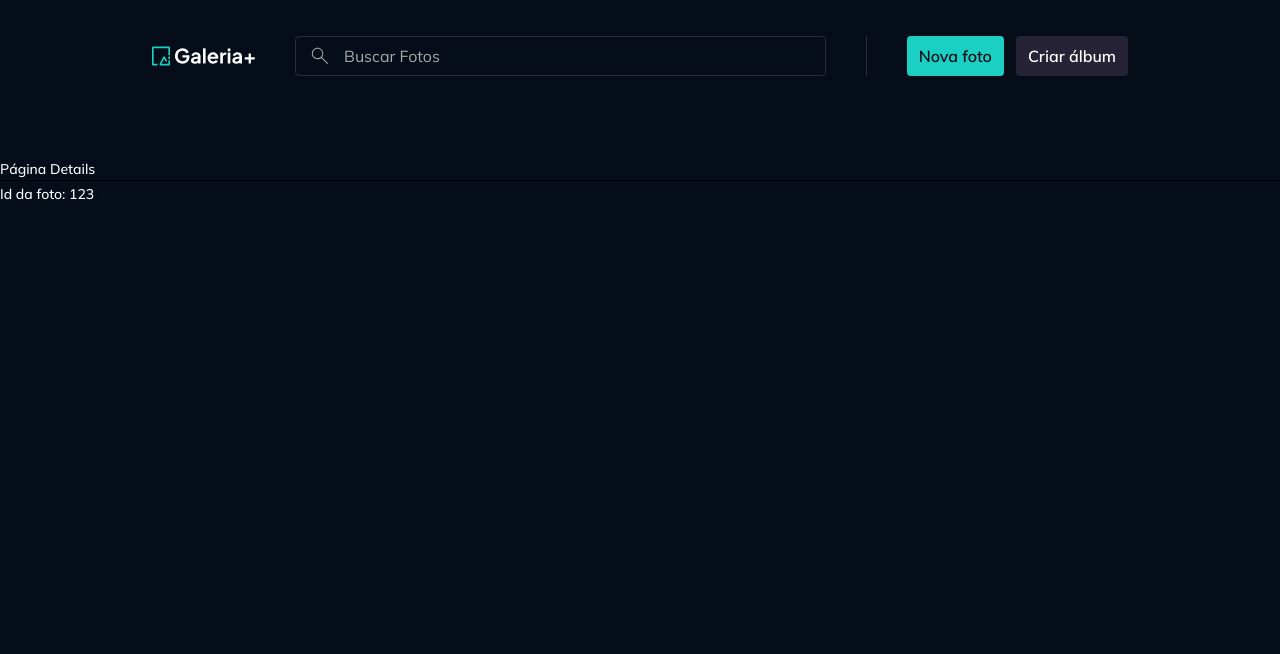
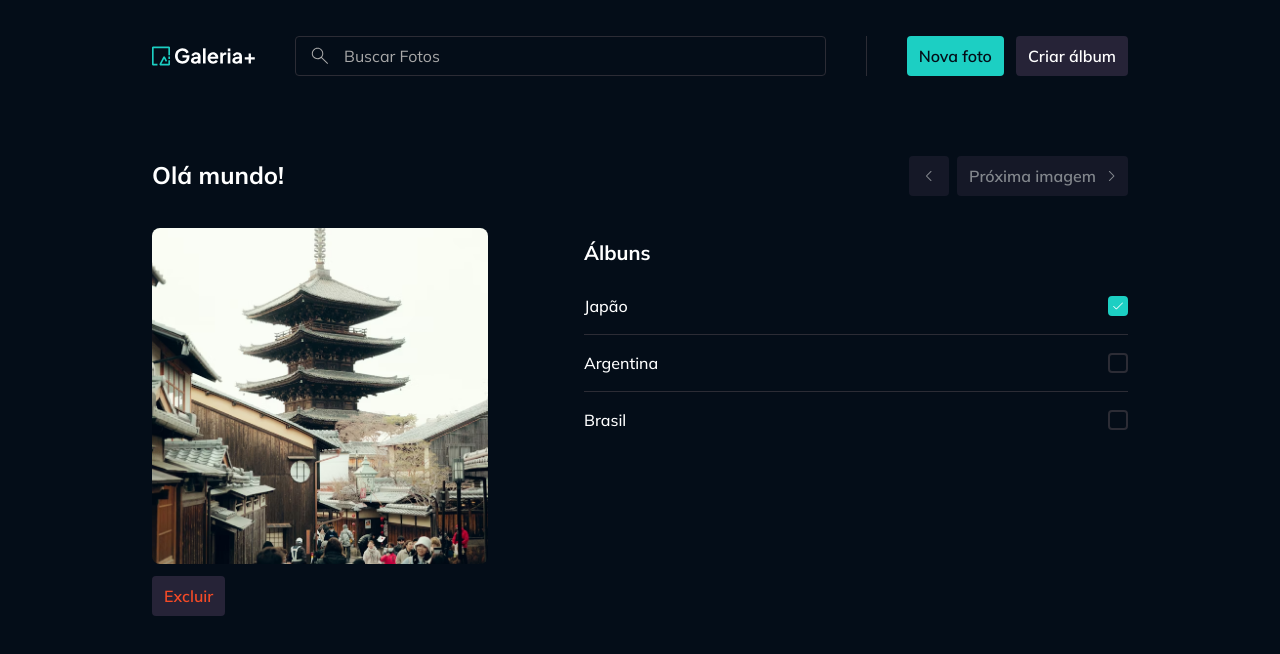
Before and after one commit to guithr/gallery-plus, a React (Vite) app: page /fotos/123 in a window 1280 px wide. Shown: the top 654 px of the page. Built offline with nearby package versions, Linux system fonts and the light colour scheme.

Commit message:
feat: add albums selection and photo navigation

```diff
--- /dev/null
+++ b/src/contexts/albums/components/albums-list-selectable.tsx
@@ -0,0 +1,62 @@
+import Divider from "../../../components/divider";
+import InputCheckbox from "../../../components/input-checkbox";
+import Skeleton from "../../../components/skeleton";
+import Text from "../../../components/text";
+import type { Photo } from "../../photos/models/photo";
+import type { Album } from "../models/album";
+
+interface AlbumsListSelectableProps {
+  loading?: boolean;
+  albums: Album[];
+  photo: Photo;
+}
+
+export default function AlbumsListSelectable({
+  loading,
+  albums,
+  photo,
+}: AlbumsListSelectableProps) {
+  function isChecked(albumId: string) {
+    return photo?.albums?.some((album) => album.id === albumId);
+  }
+
+  function handlePhotoOnAlbums(albumId: string) {
+    let albumsIds = [];
+    if (isChecked(albumId)) {
+      albumsIds = photo.albums
+        .filter((album) => album.id !== albumId)
+        .map((album) => album.id);
+    } else {
+      albumsIds = [...photo.albums.map((album) => album.id), albumId];
+    }
+  }
+
+  return (
+    <ul className="flex flex-col gap-4">
+      {!loading &&
+        albums?.length > 0 &&
+        albums.map((album, index) => (
+          <li key={album.id}>
+            <div className="flex items-center justify-between gap-1">
+              <Text variant="paragraph-large" className="truncate">
+                {album.title}
+              </Text>
+
+              <InputCheckbox
+                defaultChecked={isChecked(album.id)}
+                onClick={() => handlePhotoOnAlbums(album.id)}
+              />
+            </div>
+            {index !== albums.length - 1 && <Divider className="mt-4" />}
+          </li>
+        ))}
+
+      {loading &&
+        Array.from({ length: 5 }).map((_, index) => (
+          <li key={`albums-list-${index}`}>
+            <Skeleton className="h-[2.5rem]" />
+          </li>
+        ))}
+    </ul>
+  );
+}
--- /dev/null
+++ b/src/contexts/photos/components/photos-navigator.tsx
@@ -0,0 +1,55 @@
+import ButtonIcon from "../../../components/button-icon";
+import Skeleton from "../../../components/skeleton";
+import ArrowLeft from "../../../assets/icons/chevron-left.svg?react";
+import ArrowRight from "../../../assets/icons/chevron-right.svg?react";
+import Button from "../../../components/button";
+import { useNavigate } from "react-router";
+import cx from "classnames";
+
+interface PhotosNavigatorProps extends React.ComponentProps<"div"> {
+  previousPhotoId?: string;
+  nextPhotoId?: string;
+  loading?: boolean;
+}
+
+export default function PhotosNavigator({
+  previousPhotoId,
+  nextPhotoId,
+  loading,
+  className,
+  ...props
+}: PhotosNavigatorProps) {
+  const navigate = useNavigate();
+
+  return (
+    <div className={cx("flex gap-2", className)} {...props}>
+      {!loading ? (
+        <>
+          <ButtonIcon
+            icon={ArrowLeft}
+            variant="secondary"
+            disabled={!previousPhotoId}
+            onClick={() => {
+              navigate(`/fotos/${previousPhotoId}`);
+            }}
+          />
+          <Button
+            icon={ArrowRight}
+            variant="secondary"
+            disabled={!nextPhotoId}
+            onClick={() => {
+              navigate(`/fotos/${nextPhotoId}`);
+            }}
+          >
+            Próxima imagem
+          </Button>
+        </>
+      ) : (
+        <>
+          <Skeleton className="w-10 h-10" />
+          <Skeleton className="w-20 h-10" />
+        </>
+      )}
+    </div>
+  );
+}
--- a/src/pages/page-photo-details.tsx
+++ b/src/pages/page-photo-details.tsx
@@ -1,14 +1,73 @@
 import { useParams } from "react-router";
 import Text from "../components/text";
+import Container from "../components/container";
+import Skeleton from "../components/skeleton";
+import type { Photo } from "../contexts/photos/models/photo";
+import PhotosNavigator from "../contexts/photos/components/photos-navigator";
+import ImagePreview from "../components/image-preview";
+import Button from "../components/button";
+import AlbumsListSelectable from "../contexts/albums/components/albums-list-selectable";
 
 export default function PagePhotoDetails() {
   const { id } = useParams();
 
+  // Apenas mock não é definitivo.
+  const isLoading = false;
+  const photo = {
+    id: "123",
+    title: "Olá mundo!",
+    imageId: "portrait-tower.png",
+    albums: [{ id: "123", title: "Japão" }],
+  } as Photo;
+
   return (
-    <>
-      <Text>Página Details</Text>
-      <hr />
-      <Text>Id da foto: {id}</Text>;
-    </>
+    <Container>
+      <header className="flex items-center justify-between gap-8 mb-8">
+        {!isLoading ? (
+          <Text as="h2" variant="heading-large">
+            {photo.title}
+          </Text>
+        ) : (
+          <Skeleton className="w-48 h-8" />
+        )}
+        <PhotosNavigator loading={isLoading} />
+      </header>
+
+      <div className="grid grid-cols-[21rem_1fr] gap-24">
+        <div className="space-y-3">
+          {!isLoading ? (
+            <ImagePreview
+              src={`/images/${photo?.imageId}`}
+              title={photo?.title}
+              imageClassName="h-[21rem]"
+            />
+          ) : (
+            <Skeleton className="h-[21rem]" />
+          )}
+          <div>
+            {!isLoading ? (
+              <Button variant="destructive">Excluir</Button>
+            ) : (
+              <Skeleton className="w-20 h-10" />
+            )}
+          </div>
+        </div>
+        <div className="py-3">
+          <Text as="h3" variant="heading-medium" className="mb-7">
+            Álbuns
+          </Text>
+
+          <AlbumsListSelectable
+            photo={photo}
+            albums={[
+              { id: "123", title: "Japão" },
+              { id: "345", title: "Argentina" },
+              { id: "678", title: "Brasil" },
+            ]}
+            loading={isLoading}
+          />
+        </div>
+      </div>
+    </Container>
   );
 }
```
